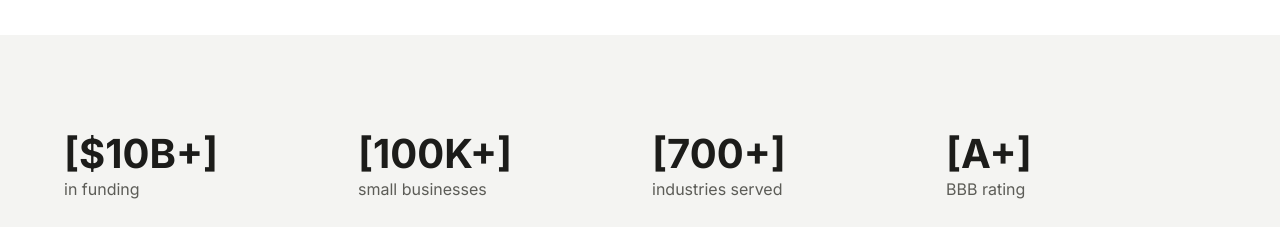
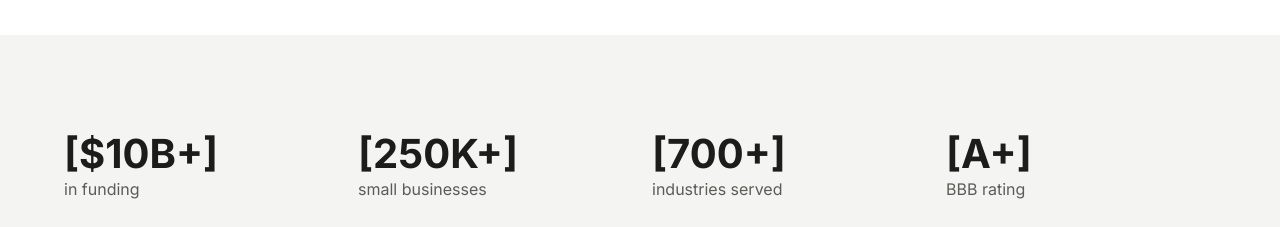
Before and after one commit to hbalbimm/ff, a website: page src/pages/index.html in a window 1280 px wide. Shown: the part 780-1007 px from the top of the page. Drawn offline with nearby package versions, Linux system fonts and the light colour scheme; files that its build step writes are made by us from their sources; files whose address does not match are found by name.

Commit message:
Update small-business stat to 250K+
Co-Authored-By: Claude Opus 5.5 <noreply@anthropic.com>
Claude-Session: https://claude.ai/code/session_01XsHmkWGrbcNUPNi7Qju4Us

```diff
--- a/src/components/social-proof.html
+++ b/src/components/social-proof.html
@@ -3,7 +3,7 @@
     <h2 class="visually-hidden" id="proof-title">Forward by the numbers</h2>
     <div class="stats">
       <div><p class="stat__value">[$10B+]</p><p class="stat__label">in funding</p></div>
-      <div><p class="stat__value">[100K+]</p><p class="stat__label">small businesses</p></div>
+      <div><p class="stat__value">[250K+]</p><p class="stat__label">small businesses</p></div>
       <div><p class="stat__value">[700+]</p><p class="stat__label">industries served</p></div>
       <div><p class="stat__value">[A+]</p><p class="stat__label">BBB rating</p></div>
     </div>
```
